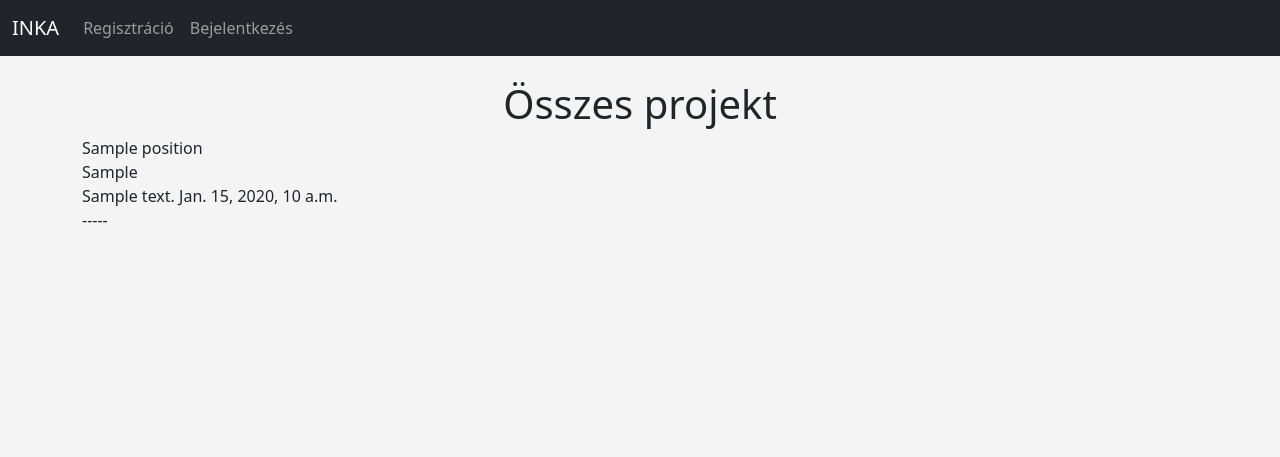
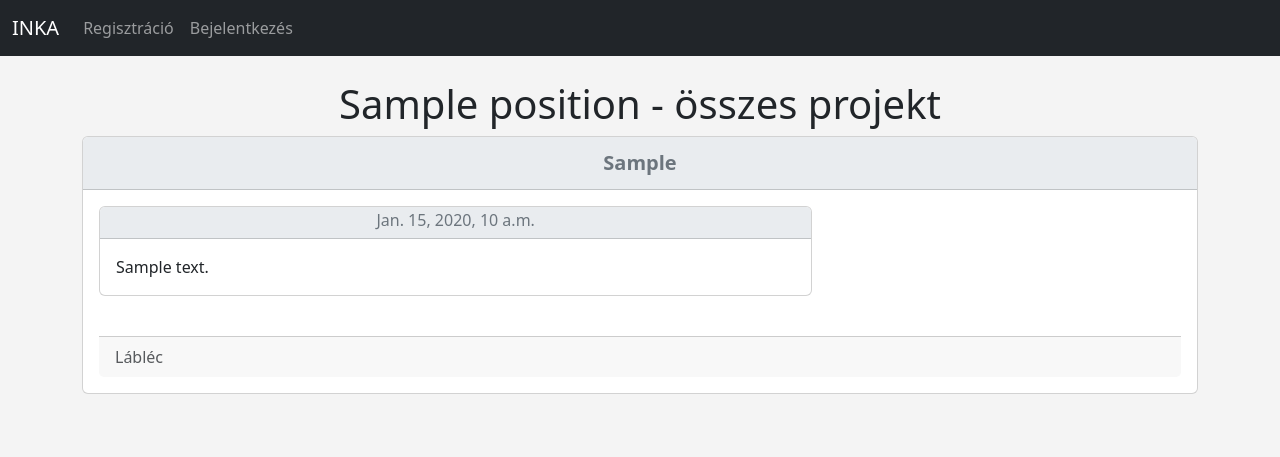
Before and after one commit to BojtorGabor/INKA, a Django app: template inka/innovativ/templates/projects.html in a window 1280 px wide. Shown: the top 457 px of the page. Run offline with Django 5.2, Linux system fonts and the light colour scheme; the template is opened without the code that fills it: most values are stand-ins (such as "Sample title", 1, 10 or a date in 2020).

Commit message:
INKA munkakörhöz kapcsolódó projektekhez tartozó összes feladat - kezdet 2

```diff
--- a/inka/inka/settings.py
+++ b/inka/inka/settings.py
@@ -25,6 +25,7 @@ INSTALLED_APPS = [
     'django.contrib.sessions',
     'django.contrib.messages',
     'django.contrib.staticfiles',
+    'django.contrib.humanize',
 
     'innovativ',
 
--- a/inka/innovativ/templates/navbar.html
+++ b/inka/innovativ/templates/navbar.html
@@ -21,11 +21,12 @@
 <!--                    Lenyíló menü tételei-->
                         <ul class="dropdown-menu">
                             {% for position_project in position_projects %}
-                                <li><a class="dropdown-item" href="{% url 'project_names' position_project %}">{{ position_project }}</a></li>
+                                <li><a class="dropdown-item" href="{% url 'project_names' position_project %}">
+                                    {{ position_project }}</a></li>
                             {% endfor %}
 <!--                        Még nem használt tétel-->
                             <li><hr class="dropdown-divider"></li>
-                            <li><a class="dropdown-item" href="{% url 'projects' %}">Összes projekt</a></li>
+                            <li><a class="dropdown-item" href="{% url 'projects' %}">Munkakör összes projektje</a></li>
                         </ul>
                     </li>
 <!--                Lenyíló menü-->
--- a/inka/innovativ/templates/projects.html
+++ b/inka/innovativ/templates/projects.html
@@ -1,21 +1,44 @@
 {% extends 'base.html' %}
+
+{% load humanize %}
 
 {% block content %}
     <center>
-        <h1>Összes projekt</h1>
+        <h1>{{ position }} - összes projekt</h1>
     </center>
-	{{ position }}
-	<br/>
 	{% for position_project in position_projects %}
-	{{ position_project }}
-	<br/>
-	{% for t in position_project.project.task_set.all %}
-		{{ t.comment }}
-		{{ t.created_at }}
+		<div class="card mb-3">
+			<div class="card-header fs-5 badge bg-body-secondary text-wrap text-secondary p-3">
+				{{ position_project }}
+			</div>
+    		<div class="card-body">
+				<div class="card-text">
+					<div>
+						<div class="row">
+							<div class="col-8">
+								{% for t in position_project.project.task_set.all|dictsort:'created_at' %}
+									<div class="card mb-3">
+										<div class="card-header fs-2 badge bg-body-secondary text-secondary p-1">
+											<h6 class="card-title mb-1">{{ t.created_at }}</h6>
+										</div>
+										<div class="card-body">
+											<div style="text-align: justify">
+												<p class="card-text">{{ t.comment }}</p>
+											</div>
+										</div>
+									</div>
+									<br/>
+								{% endfor %}
+							</div>
+						</div>
+					</div>
+					<div class="card-footer text-body-secondary">
+						Lábléc
+					</div>
+				</div>
+			</div>
+		</div>
 		<br/>
 	{% endfor %}
-	-----
-
 	<br/>
-	{% endfor %}
 {% endblock %}
```
